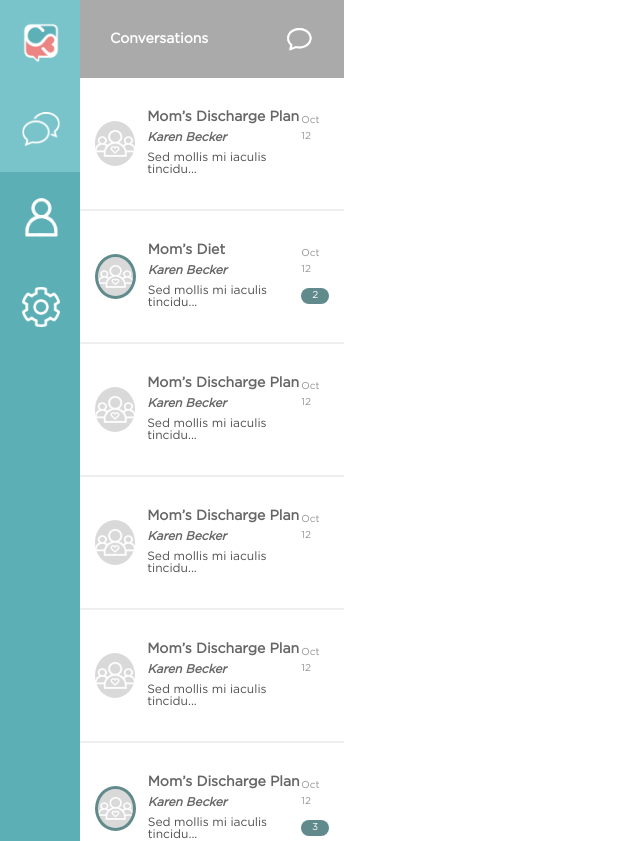
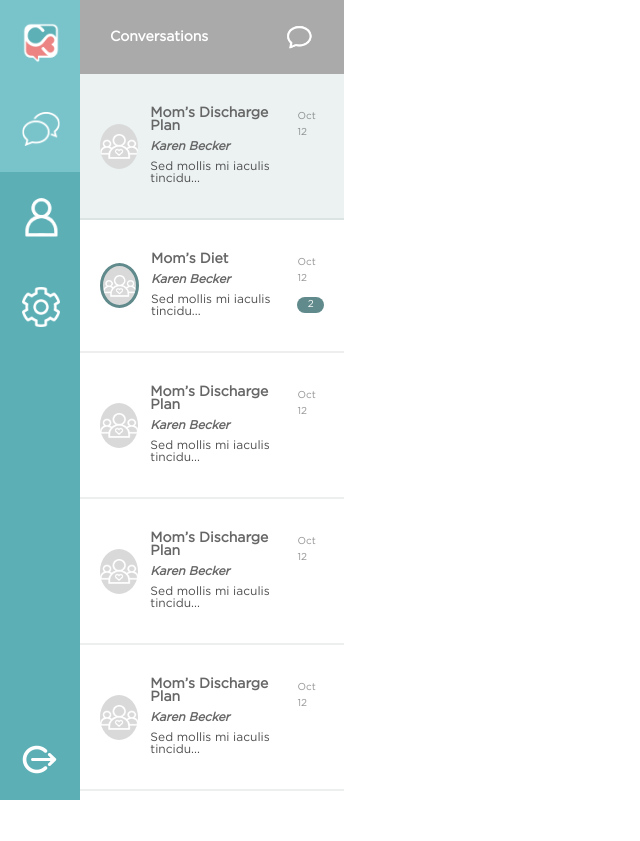
Before and after one commit to Dinakhaled/Blink22-React-task, a React (Create React App) app: page / in a window 1280 px wide. Shown: the top 841 px of the page, without its empty margins (0-640 px from the left). After the commit the page ends 800 px from the top, so only its background shows below. Built offline with nearby package versions, Linux system fonts and the light colour scheme.

Commit message:
3-conversation-list hover and active effect added on the conversation list item

```diff
--- a/src/containers/ConversationList/ConversationList.js
+++ b/src/containers/ConversationList/ConversationList.js
@@ -7,12 +7,15 @@ import "./ConversationList.scss";
 class ConversationList extends Component {
   constructor(props) {
     super(props);
-    this.state = {  }
+    this.state = {
+      activeConversationId: 1
+    }
   }
 
   renderConversationList = (conversationList) => {
+    const { activeConversationId } = this.state;
     return conversationList.map(item => (
-      <div className="conversations__list-item">
+      <div className={`conversations__list-item ${item.id === activeConversationId ? "active" : ""}`}>
         <Info
           key={item.id}
           title={item.title}
@@ -33,7 +36,9 @@ class ConversationList extends Component {
           <h4 className="text-white mb-0">Conversations</h4>
           <img src={chatIcon} alt="chat icon" />
         </div>
-        {this.renderConversationList(conversationList)}
+        <div className="conversations__list">
+          {this.renderConversationList(conversationList)}
+        </div>
       </div>
     );
   }
--- a/src/containers/ConversationList/ConversationList.scss
+++ b/src/containers/ConversationList/ConversationList.scss
@@ -2,12 +2,19 @@
 @import "../../scss/mixins";
 
 .conversations {
+
+  @include element(list) {
+    overflow-y: scroll;
+    max-height: calc(100vh - 74px);
+  }
+
   @include element(header) {
     background-color: $grayA;
     display: flex;
     align-items: center;
     justify-content: space-between;
-    padding: 25px 30px;
+    height: 74px;
+    padding: 0 30px;
 
     img {
       max-width: 30px;
@@ -15,7 +22,13 @@
   }
 
   @include element(list-item) {
-    padding: 33px 15px;
+    padding: 33px 20px;
     border-bottom: 2px solid rgba($color: $primaryDarkColor, $alpha: 0.1);
+    cursor: pointer;
+
+    &:hover,
+    &.active {
+      background-color: $boxHover;
+    }
   }
 }
--- a/src/scss/_general.scss
+++ b/src/scss/_general.scss
@@ -1,5 +1,7 @@
 * {
   box-sizing: border-box;
+  scrollbar-width: thin;
+  scrollbar-color: $primaryLightColor $grayMeduim;
 }
 
 body {
@@ -14,3 +16,18 @@ body {
 .text-white {
   color: $white;
 }
+
+/* =============
+Custom style for the scrolls
+Works on Chrome/Edge/Safari
+ ============= */
+*::-webkit-scrollbar {
+  width: 8px;
+}
+*::-webkit-scrollbar-track {
+  background: $grayMeduim;
+}
+*::-webkit-scrollbar-thumb {
+  background-color: $primaryLightColor;
+  border-radius: 20px;
+}
--- a/src/scss/_variables.scss
+++ b/src/scss/_variables.scss
@@ -17,6 +17,7 @@ $blush: #e88282;
 $white: #ffffff;
 $black: #000000;
 $hoverColor: #79c4ca;
+$boxHover: #ecf2f2;
 
 /* ============= Fonts ============= */
 $largFontSize: 1rem; //16px;
```
